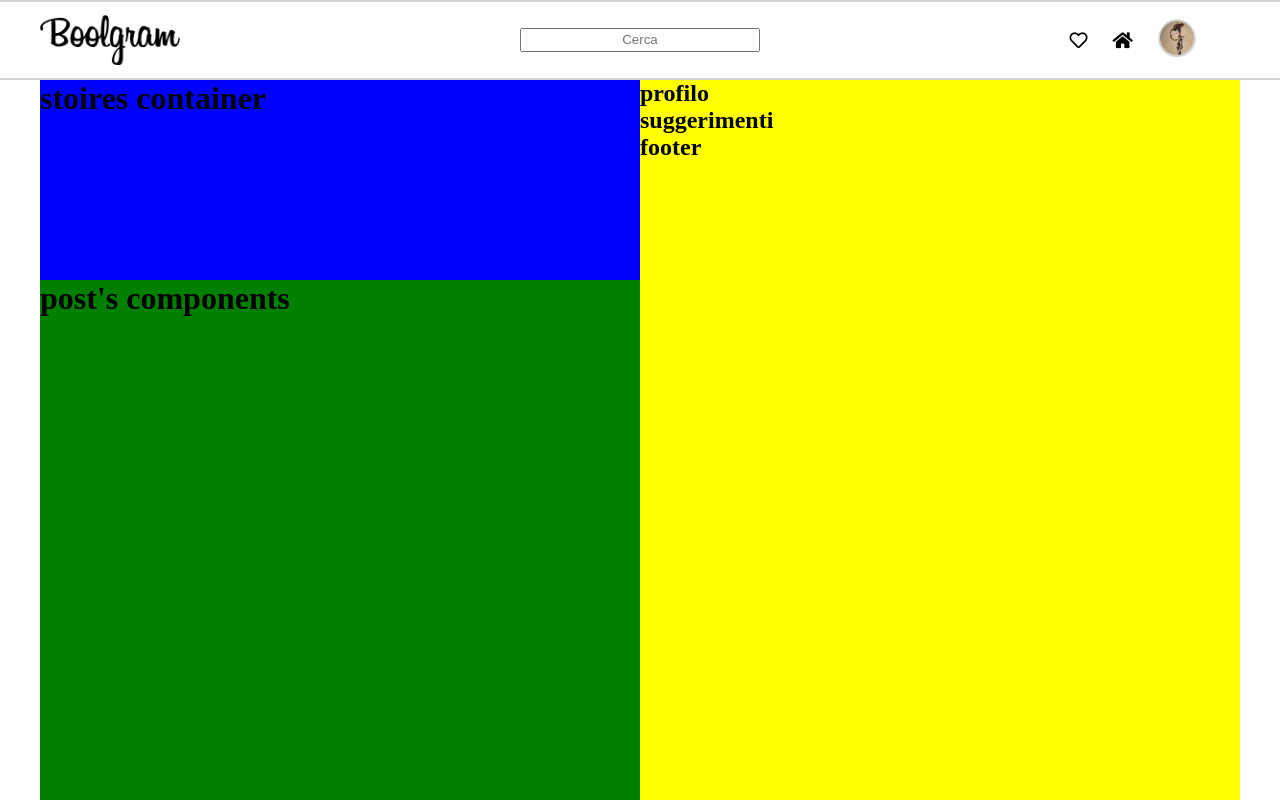
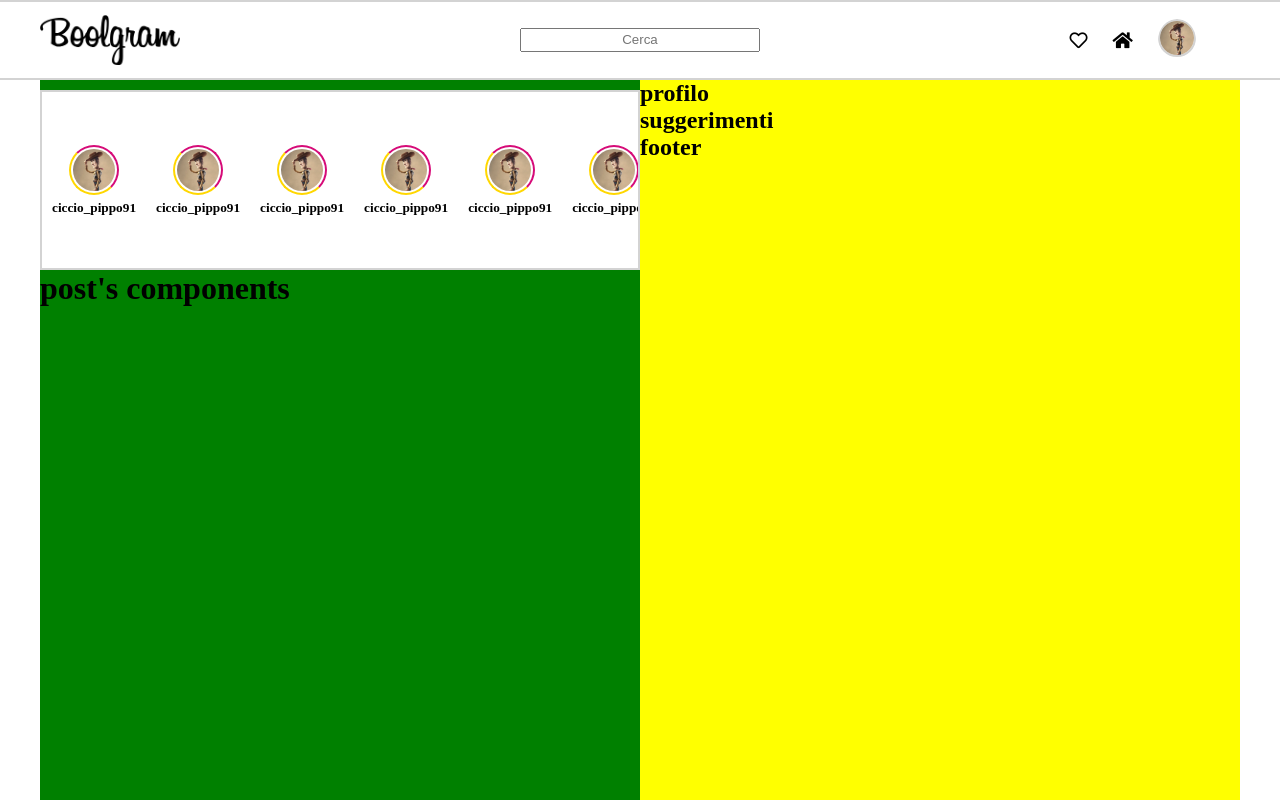
Before and after one commit to Danilo91Colloca/boolgram, a Vue app: page / in a window 1280 px wide. Built offline with nearby package versions, Linux system fonts and the light colour scheme.

Commit message:
box stories draft

```diff
--- a/src/App.vue
+++ b/src/App.vue
@@ -31,15 +31,17 @@
   }
   #app {
     min-width: 350px;
+    position: relative;
   }
 
   #nav {
-  // background-color: red; //TEMP
+    position: fixed;
     border-top: 2px solid lightgray;
     border-bottom: 2px solid lightgray;
     height: 80px;
     width: 100vw;
     max-width: 100%;
+    background-color: #fff;
     .nav-content {
       width: 1200px;
       height: 100%;
--- a/src/views/Main.vue
+++ b/src/views/Main.vue
@@ -1,14 +1,65 @@
 <template>
   <div class="main">
     <main class="wrapper-center">
+      <!-- LEFT SECTION -->
       <div class="main-left">
         <div class="stories-box">
-          <h1>stoires container</h1>
+          <!-- stories box -->
+          <div class="story-container">
+            <div class="container-imgUser-story">
+              <img src="../assets/profile.jpg" alt="">
+            </div>
+            <h5 class="user-name-story">ciccio_pippo91</h5>
+          </div>
+          <div class="story-container">
+            <div class="container-imgUser-story">
+              <img src="../assets/profile.jpg" alt="">
+            </div>
+            <h5 class="user-name-story">ciccio_pippo91</h5>
+          </div>
+
+          <div class="story-container">
+            <div class="container-imgUser-story">
+              <img src="../assets/profile.jpg" alt="">
+            </div>
+            <h5 class="user-name-story">ciccio_pippo91</h5>
+          </div>
+          <div class="story-container">
+            <div class="container-imgUser-story">
+              <img src="../assets/profile.jpg" alt="">
+            </div>
+            <h5 class="user-name-story">ciccio_pippo91</h5>
+          </div>
+
+          <div class="story-container">
+            <div class="container-imgUser-story">
+              <img src="../assets/profile.jpg" alt="">
+            </div>
+            <h5 class="user-name-story">ciccio_pippo91</h5>
+          </div>
+
+           <div class="story-container">
+            <div class="container-imgUser-story">
+              <img src="../assets/profile.jpg" alt="">
+            </div>
+            <h5 class="user-name-story">ciccio_pippo91</h5>
+          </div>
+
+           <div class="story-container">
+            <div class="container-imgUser-story">
+              <img src="../assets/profile.jpg" alt="">
+            </div>
+            <h5 class="user-name-story">ciccio_pippo91</h5>
+          </div>
         </div>
+
+        <!-- posts box -->
         <div class="posts-box">
           <Post msg="post's components" />
         </div>
       </div>
+
+      <!-- RIGHT SECTION -->
       <div class="main-right">
         <h2>profilo</h2>
         <h2>suggerimenti</h2>
@@ -21,7 +72,6 @@
 <script>
 // @ is an alias to /src
 import Post from "@/components/Post.vue";
-
 export default {
   name: "App",
   components: {
@@ -32,6 +82,8 @@ export default {
 
 <style lang="scss" scoped>
 .main {
+  position: absolute;
+  top: 80px;
   width: 100vw;
   max-width: 100%;
   height: 100%;
@@ -47,8 +99,37 @@ export default {
       background-color: green;
       .stories-box {
         width: 100%;
-        height: 200px;
-        background: blue; //TEMP
+        height: 180px;
+        background: #fff;
+        display: flex;
+        border: 2px solid lightgray;
+        margin-top: 10px;
+        overflow-x: auto;
+        .story-container {
+          display: flex;
+          flex-direction: column;
+          justify-content: center;
+          align-items: center;
+          margin: 0px 10px;
+            .container-imgUser-story {
+            width: 50px;
+            border-top: 2px solid rgb(214,11,120);
+            border-right: 2px solid rgb(214,11,120);
+            border-left:  2px solid gold;
+            border-bottom:  2px solid gold;
+            border-radius: 50%;
+            display: flex;
+            justify-content: center;
+            padding: 2px;
+            margin-bottom: 5px;
+            img {
+              width: 100%;
+              border-radius: 50%;
+            }
+          }
+        }
+
+
       }
     }
     .main-right {
```
Lines whose indentation alone changed are shown as unchanged.
